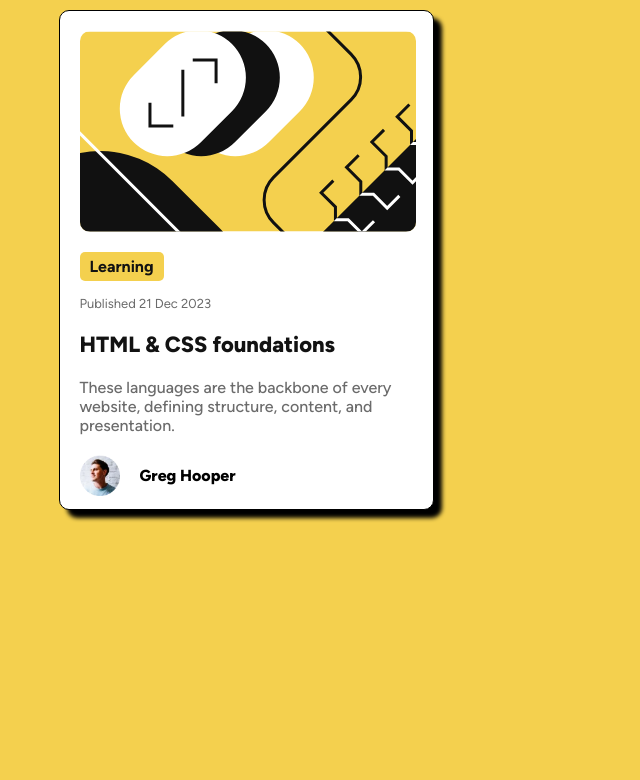
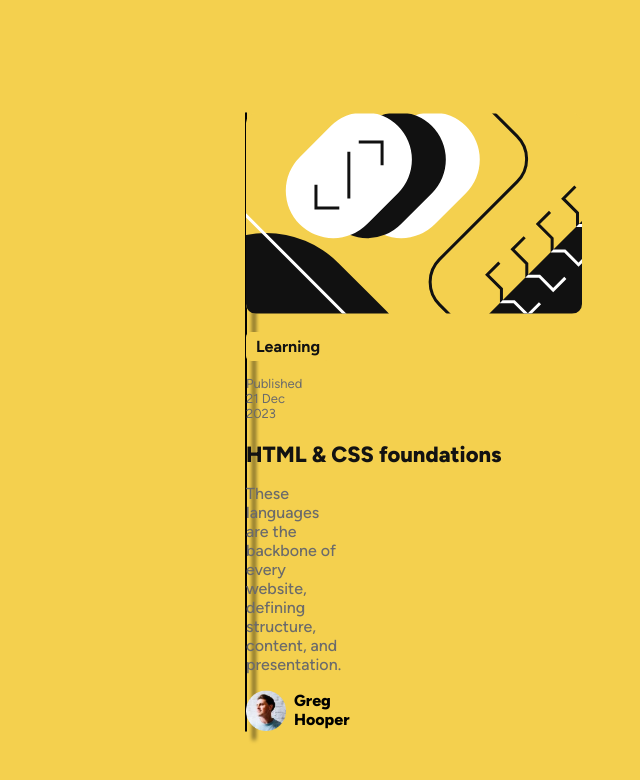
Before and after one commit to teuaraujoo/Card-blog, a plain HTML site: page index.html in a window 1280 px wide. Shown: the whole page, without its empty margins (394-1034 px from the left). Drawn offline with Linux system fonts and the light colour scheme.

Commit message:
alterações sugeridas

```diff
--- a/style.css
+++ b/style.css
@@ -36,25 +36,23 @@ body {
     background: var(--cor-fundo);
 }
 
-
 .container {
-    width: 375px;
-    height: 500px;
+    width: calc(100% - 95rem);
     display: flex;
     align-items: flex-start;
     flex-direction: column;
     border: solid 1px;
     background-color: var(--cor-fundo-secundaria);
     border-radius: 10px;
-    padding: 20px;
-    margin: 10px auto;
+    padding: calc(10% - 10rem);
+    margin: 7rem auto;
     box-shadow: 8px 8px 4px black;
 }
 
 .imagem {
     border: solid 0px;
     border-radius: 10px;
-    margin-bottom: 10px;
+    margin-bottom: 0.5rem;
 }
 
 .categoria {
@@ -77,7 +75,7 @@ h6 {
 h1 {
     white-space: nowrap;
     font-size: 22px;
-    margin-bottom: 20px;
+    margin-bottom: 1rem;
     font-weight: 800;
     color: var(--cor-secundaria);
 }
@@ -86,13 +84,13 @@ h1 {
     font-weight: 500;
     font-size: medium;
     color: var(--cor-primaria);
-    margin-bottom: 20px;
+    margin-bottom: 1rem;
 }
 
 .autor {
     display: flex;
     align-items: center;
-    gap: 20px;
+    gap: 0.5rem;
 }
 
 .autor p {
```
Also changed, not shown: index.html (+1 -1 lines).
